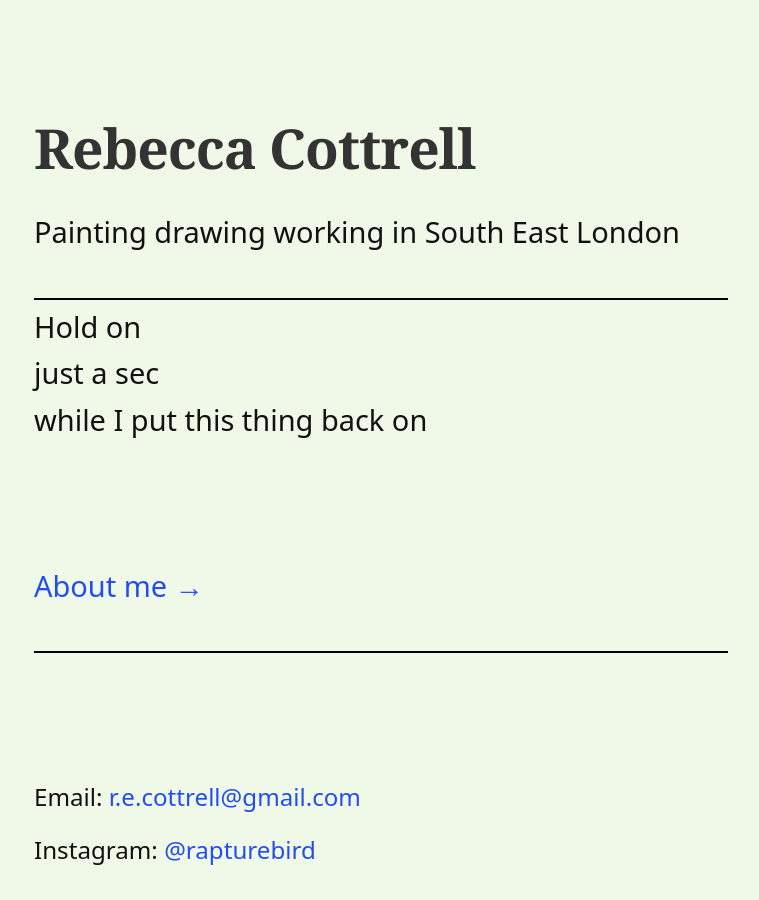
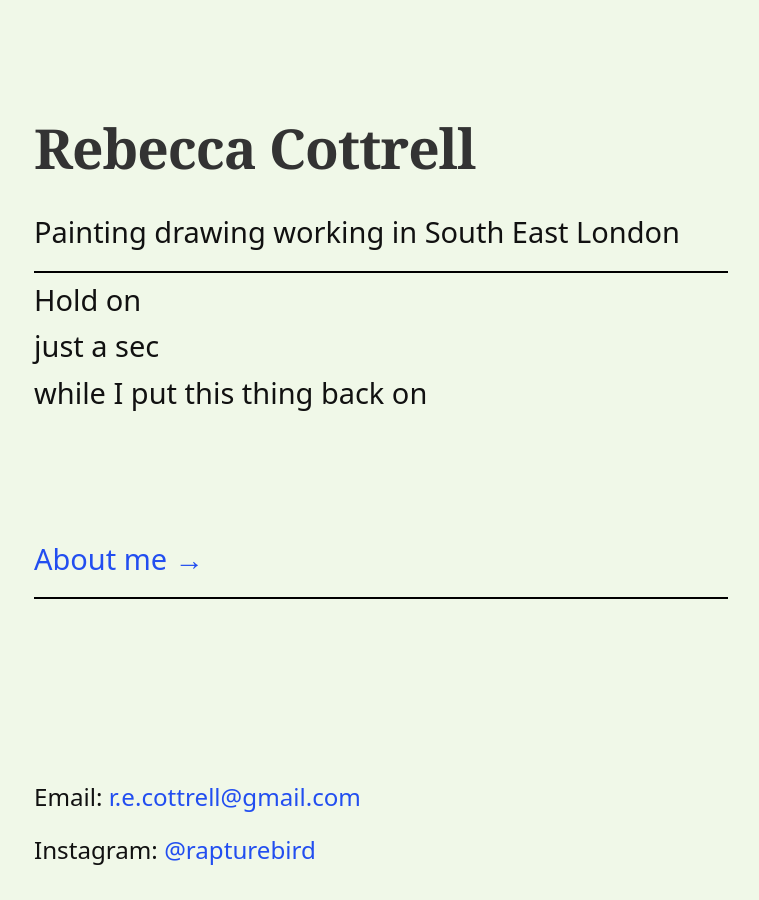
Before and after one commit to rivalee/rivalee.github.io, a Jekyll site: the page built from index.html, in a window 1280 px wide. Shown: the whole page, without its empty margins (28-787 px from the left). Built offline with Jekyll 4.4.1, drawn with Linux system fonts in a browser that asks for light colours; some web fonts are replaced.

Commit message:
Reduce gap between About link and divider
- Add p + hr rule to reduce margin-top from 2rem to 0.5rem
- Tightens space between 'About me →' link and divider below it

Co-authored-by: Copilot <223556219+Copilot@users.noreply.github.com>

```diff
--- a/_sass/minima/custom-styles.scss
+++ b/_sass/minima/custom-styles.scss
@@ -23,6 +23,10 @@ hr {
   border: 0;
   border-top: 2px solid #000;
   margin: 2rem 0 0.2rem 0;
+}
+
+p + hr {
+  margin-top: 0.5rem;
 }
 
 .home section.work {
```
